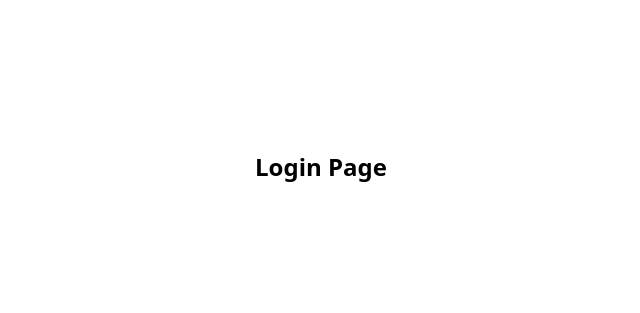
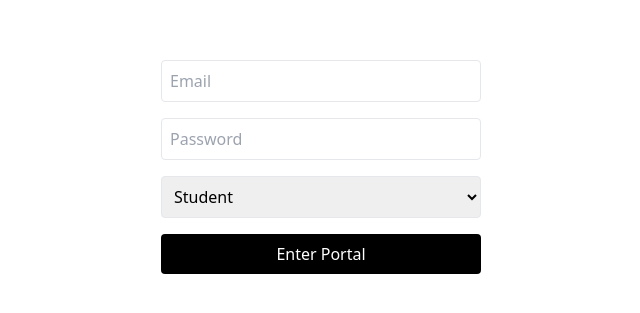
Before and after one commit to Navaneetha-Rajesh/WordTrace, a React (Vite) app: page /login in a window 1280 px wide. Shown: the part 233-546 px from the top of the page, without its empty margins (319-959 px from the left). Built offline with nearby package versions, Linux system fonts and the light colour scheme.

Commit message:
implement landing and role-based login

```diff
--- a/src/pages/Landing.jsx
+++ b/src/pages/Landing.jsx
@@ -1,7 +1,17 @@
+import { Link } from "react-router-dom";
+
 export default function Landing() {
   return (
-    <div className="h-screen flex items-center justify-center">
-      <h1 className="text-2xl font-bold">Landing Page</h1>
+    <div className="h-screen flex flex-col items-center justify-center">
+      <h1 className="text-4xl font-bold mb-4">
+        Verify Effort, Not Just Output
+      </h1>
+      <Link
+        to="/login"
+        className="px-6 py-3 bg-black text-white rounded-lg"
+      >
+        Login
+      </Link>
     </div>
   );
 }
--- a/src/pages/Login.jsx
+++ b/src/pages/Login.jsx
@@ -1,7 +1,46 @@
+import { useNavigate } from "react-router-dom";
+import { useState } from "react";
+
 export default function Login() {
+  const navigate = useNavigate();
+  const [role, setRole] = useState("student");
+
+  const handleSubmit = (e) => {
+    e.preventDefault();
+    localStorage.setItem("role", role);
+    navigate(role === "student" ? "/student" : "/professor");
+  };
+
   return (
     <div className="h-screen flex items-center justify-center">
-      <h1 className="text-2xl font-bold">Login Page</h1>
+      <form
+        onSubmit={handleSubmit}
+        className="flex flex-col gap-4 w-80"
+      >
+        <input
+          type="email"
+          placeholder="Email"
+          className="border p-2 rounded"
+        />
+        <input
+          type="password"
+          placeholder="Password"
+          className="border p-2 rounded"
+        />
+
+        <select
+          value={role}
+          onChange={(e) => setRole(e.target.value)}
+          className="border p-2 rounded"
+        >
+          <option value="student">Student</option>
+          <option value="professor">Professor</option>
+        </select>
+
+        <button className="bg-black text-white p-2 rounded">
+          Enter Portal
+        </button>
+      </form>
     </div>
   );
 }
```
